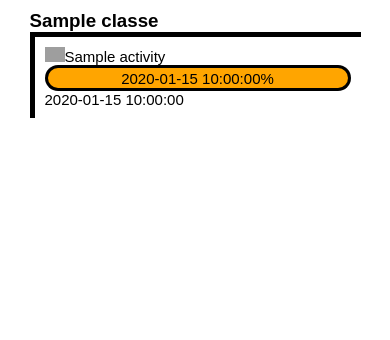
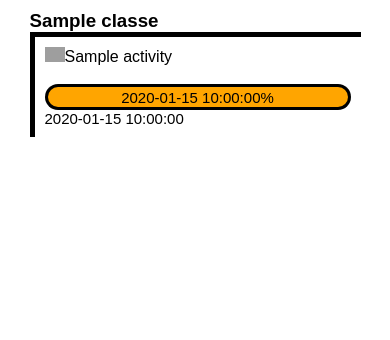
Before and after one commit to italberto/prazo-pratico-free, a Python web app: template templates/home.html in a window 390 px wide. Shown: the part 110-450 px from the top of the page. Run offline with Jinja, Linux system fonts and the light colour scheme; the template is opened without the code that fills it: most values are stand-ins (such as "Sample title", 1, 10 or a date in 2020); grey boxes are pictures that could not be loaded.

Commit message:
ajusting responsivity.

```diff
--- a/styles/logged.css
+++ b/styles/logged.css
@@ -62,7 +62,6 @@
     grid-column: 2 / 20;
 }
 .classes h3{
-
 }
 .classes .inside{
 
@@ -71,6 +70,7 @@
     padding: 10px;
 
 }
+
 #progressbar {
     background-color: black;
     border-radius: 13px; /* (height of inner div) / 2 + padding */
@@ -85,7 +85,12 @@
     height: 20px;
     border-radius: 10px;
 }
-.classes p{
+
+.classes .name-activity{
+    font-size: 16px;
+}
+
+.classes .deadline-activity{
     font-size: 15px;
 }
 .classes img {
@@ -122,8 +127,11 @@
     .classes h3{
         font-size: 23px;
     }
-    .classes p{
-        font-size: 20px;
+    .classes .name-activity{
+        font-size: 19px;
+    }
+    .classes .deadline-activity{
+        font-size:17px;
     }
     .classes img {
         width: auto;
--- a/templates/home.html
+++ b/templates/home.html
@@ -11,7 +11,7 @@
                 {% if ("possui prazo de validade." in activity['deadline']) %}
                     <div class="inside" style = "">
 
-                        <p>
+                        <p class="name-activity">
                             <img src='/styles/{{ activity['type'] | safe}}.svg' >{{ activity['name'] | safe}}
                         </p>
 
@@ -20,10 +20,11 @@
                 {% else %}
                     <div class="inside" style = "{% if  activity['percent_time'] < 100 %} background-color:#FFE74C; {% endif %}">
 
-                        <p>
+                        <p class="name-activity">
                             <img src='/styles/{{ activity['type'] | safe}}.svg' >{{ activity['name'] | safe}}
                         </p>
 
+                        <br>
 
                         <div id="progressbar">
                             <div style="width: {{ activity['percent_time'] }}%; {% if activity['percent_time'] == 100 %} background-color:#AFFC41; {% endif %}">{{ activity['percent_time'] }}%</div>
@@ -31,7 +32,9 @@
 
                  {% endif %}
 
-                    <p>
+
+
+                    <p class="deadline-activity">
                         {{activity['deadline'] | safe}}
                     </p>
 
```
